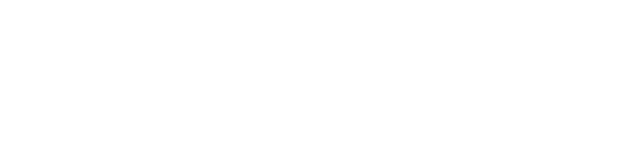
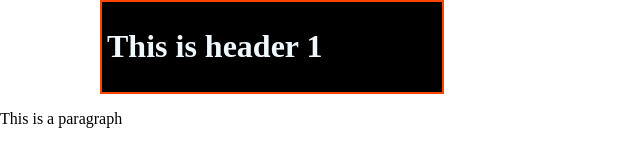
Before and after one commit to ivymacaulay/Web-dev-class, a plain HTML site: page index.html in a window 1280 px wide. Shown: the whole page, without its empty margins (0-640 px from the left). Drawn offline with Linux system fonts and the light colour scheme.

Commit message:
second edit

```diff
--- /dev/null
+++ b/index.css
@@ -0,0 +1,15 @@
+body{
+    padding: 0;
+    border: 0;
+    margin: 0;
+}
+
+.header{
+    padding: 5px;
+    border: 2px solid orangered;
+    background-color: black;
+    color: aliceblue;
+    box-sizing: content-box;
+    width: 330px;
+    margin-left: 100px;
+}
--- a/index.html
+++ b/index.html
@@ -3,9 +3,13 @@
 <head>
     <meta charset="UTF-8">
     <meta name="viewport" content="width=device-width, initial-scale=1.0">
-    <title>Document</title>
+    <title>CSS Box Model</title>
+    <link rel="stylesheet" href="index.css">
 </head>
 <body>
-
+    <div class="header">
+        <h1>This is header 1</h1>
+    </div>
+    <p>This is a paragraph</p>
 </body>
 </html>
```
